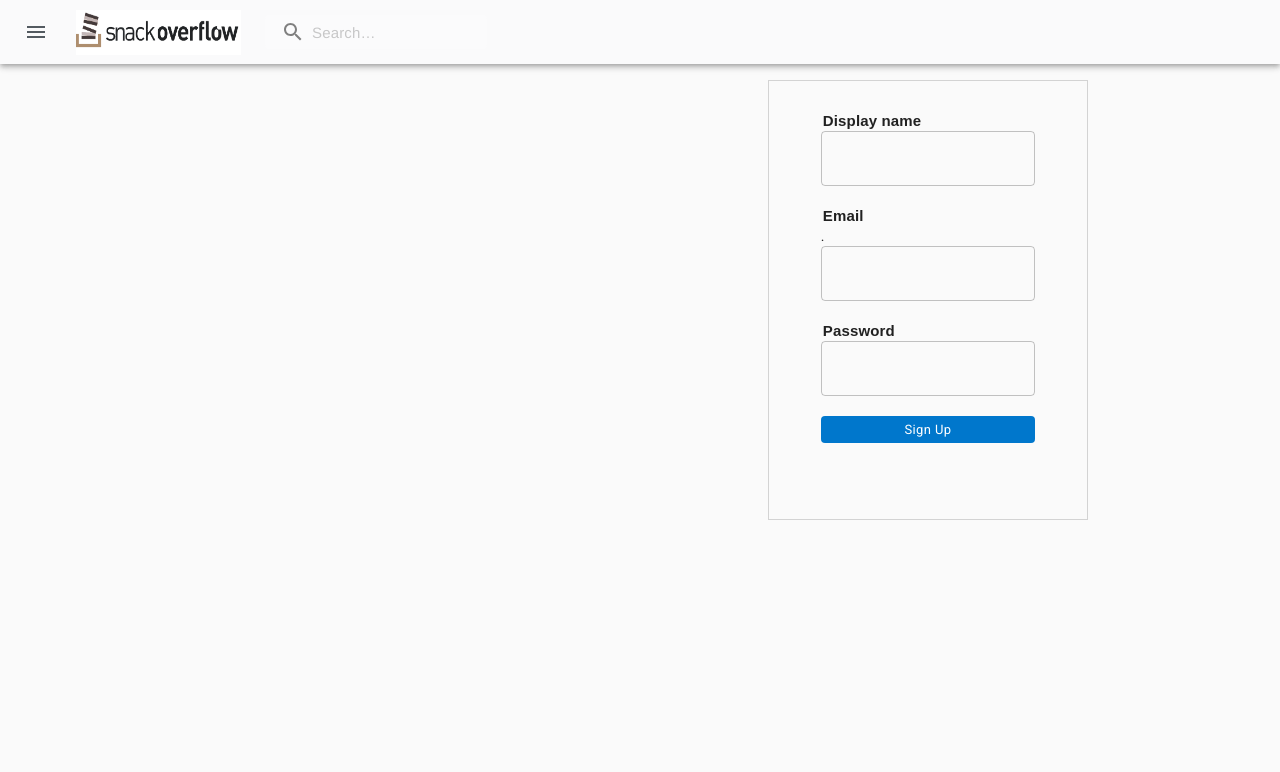
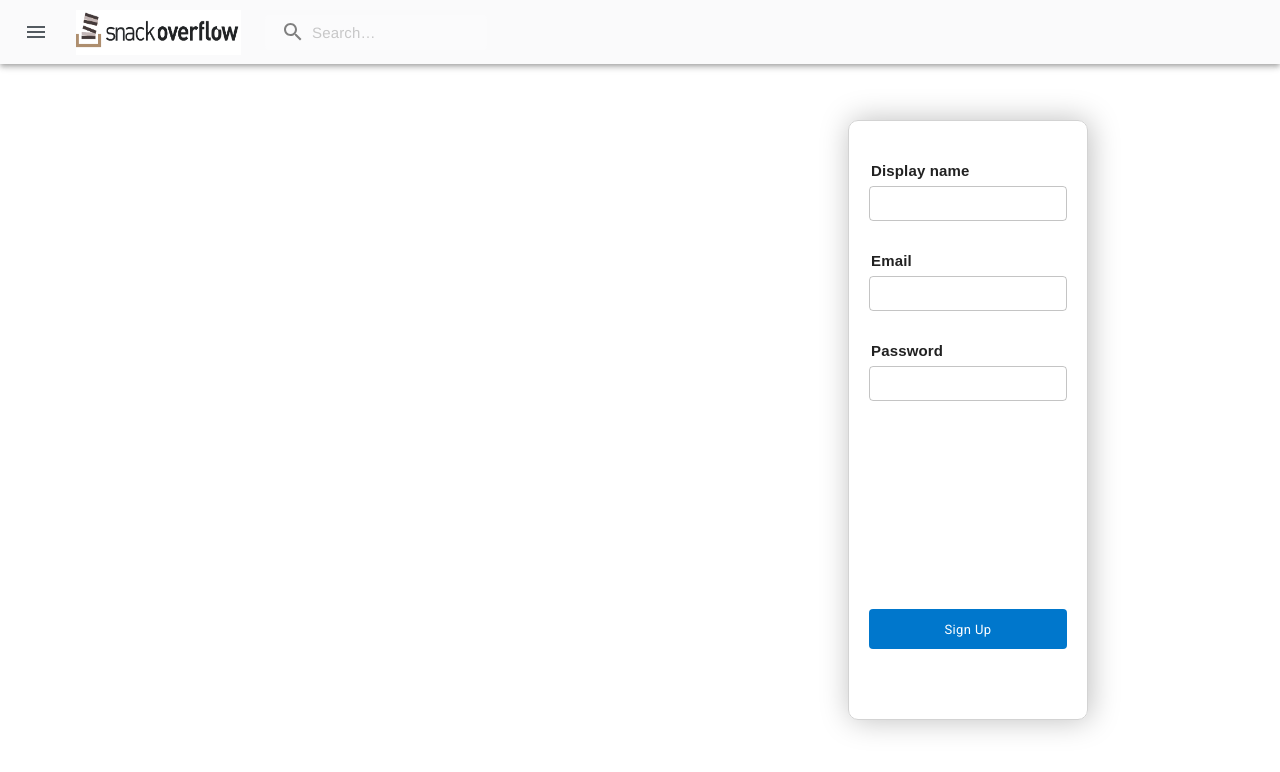
Before and after one commit to shaieleigh/stackOverFlow, a React (Create React App) app in the folder group_flask_starter/client/: page /signup in a window 1280 px wide. Shown: the top 772 px of the page. Built offline with nearby package versions, Linux system fonts and the light colour scheme.

Commit message:
more CSS for signup

```diff
--- a/group_flask_starter/client/src/pages/SignupPage.css
+++ b/group_flask_starter/client/src/pages/SignupPage.css
@@ -1,3 +1,7 @@
+html, body {
+  background-color: transparent !important;
+}
+
 form {
     display: flex;
     flex-direction: column;
@@ -9,34 +13,70 @@ form {
   display: flex;
   justify-content: center;
   align-items: baseline;
+  width: 100%;
+
+}
+
+/* .MuiInputBase-input, .MuiOutlinedInput-input {
+  width: 5000px;
+} */
+
+.MuiInputBase-root {
+  height: 35px;
+  width: 90%;
 }
 
 .box {
-    width: 80%;
+    width: 100%;
     padding: 20px;
-    height: 65%;
+    height: 100%;
 
   }
 
 .signUpDiv {
     position: absolute;
-    left: 60%;
-    top: 10%;
     bottom: 10%;
+    right: 15%;
     border: 1px solid lightgrey;
-    width: 25%;
-    height: 55%;
+    max-width: 24rem;
+    width: 15rem;
+    height: 75%;
     display: flex;
     justify-content: center;
+    box-shadow: 2px 0px 30px rgb(190, 190, 190);
+    border-radius: 10px;
 }
 
 label {
-    font: 15px Arial, "Helvetica Neue";
-    font-weight: bold;
-    padding: 0px 2px;
+  font: 15px Arial, "Helvetica Neue";
+  font-weight: bold;
+  padding: 10px 2px 20px 2px;
+  width: 100%;
 }
 
 .buttonDiv {
   padding: 10px 0px 10px 0px;
-  margin: 0;
+  margin-top: 10px;
+  width: 100%;
+  display: flex;
+  justify-content: center;
+  flex-direction: column;
 }
+
+.signUpLabel {
+  margin-bottom: 5px;
+  display: block;
+}
+
+/* .signup {
+  margin-left: 10px
+} */
+
+.signUpButton {
+  width: 100%;
+  display: flex;
+  justify-content: center;
+  flex-direction: column;
+  /* margin-bottom: 0px;
+  margin-top: 80%; */
+}
--- a/group_flask_starter/client/src/pages/SignupPage.js
+++ b/group_flask_starter/client/src/pages/SignupPage.js
@@ -30,16 +30,25 @@ const useStyles = makeStyles({
 const theme = createMuiTheme({
     overrides: {
       MuiInputBase: {
+        root: {
+          width: '100%'
+        },
         input: {
         //   background: "white",
           font: "15px Helvetica Neue",
           padding: "5px",
+          width: '100%'
         }
       },
       MuiButton: {
+        root: {
+          margin: '100% 0 15px 0',
+          height: '40px'
+        },
         label: {
           textTransform: "none",
           font: "13px Roboto",
+
         },
       }
     },
@@ -71,18 +80,18 @@ function SignupPage() {
               <ThemeProvider theme={theme}>
                 <form onSubmit={handleSubmit}>
                   <div className="buttonDiv">
-                    <div><label>Display name</label></div>
+                    <div className='signUpLabel'><label>Display name</label></div>
                     <TextField className='signup' id="outlined-basic" variant="outlined" onChange = {e => setUsername(e.target.value)} />
                   </div>
                   <div className="buttonDiv">
-                    <div><label>Email</label></div>.
+                    <div className='signUpLabel'><label>Email</label></div>
                     <TextField className='signup' id="outlined-basic" variant="outlined" onChange = {e => setEmail(e.target.value)}/>
                   </div>
                   <div className="buttonDiv">
-                    <div><label>Password</label></div>
+                    <div className='signUpLabel'><label>Password</label></div>
                     <TextField className='signup' id="outlined-basic" variant="outlined" onChange = {e => setPassword(e.target.value)}/>
                   </div>
-                  <div className="buttonDiv">
+                  <div className="signUpButton">
                     <Button type="submit" classes={classes} variant="contained" disableElevation>
                       Sign Up
                     </Button>
```
